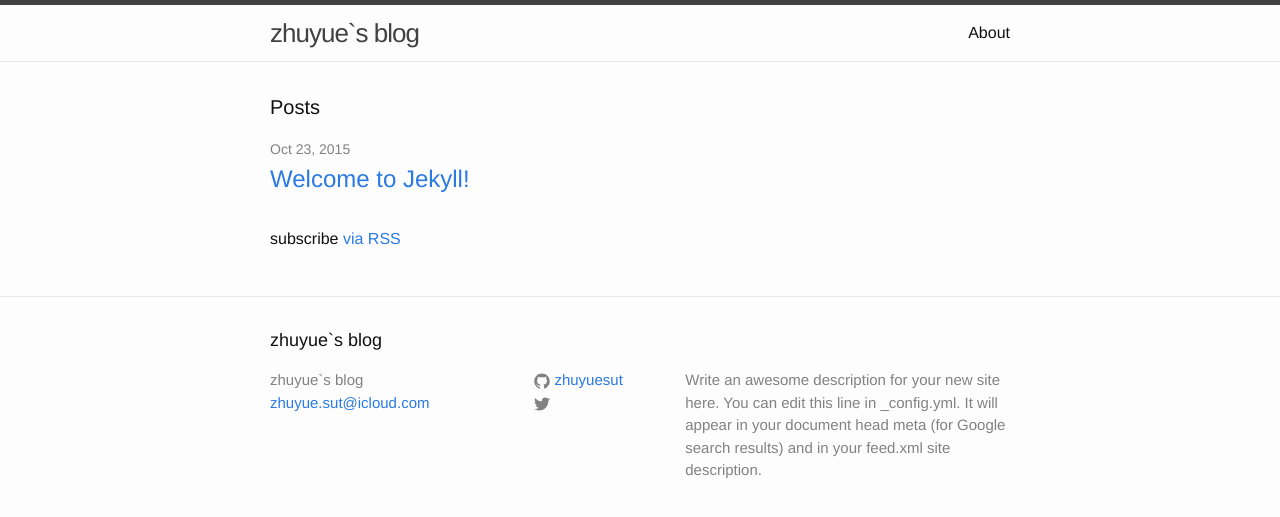
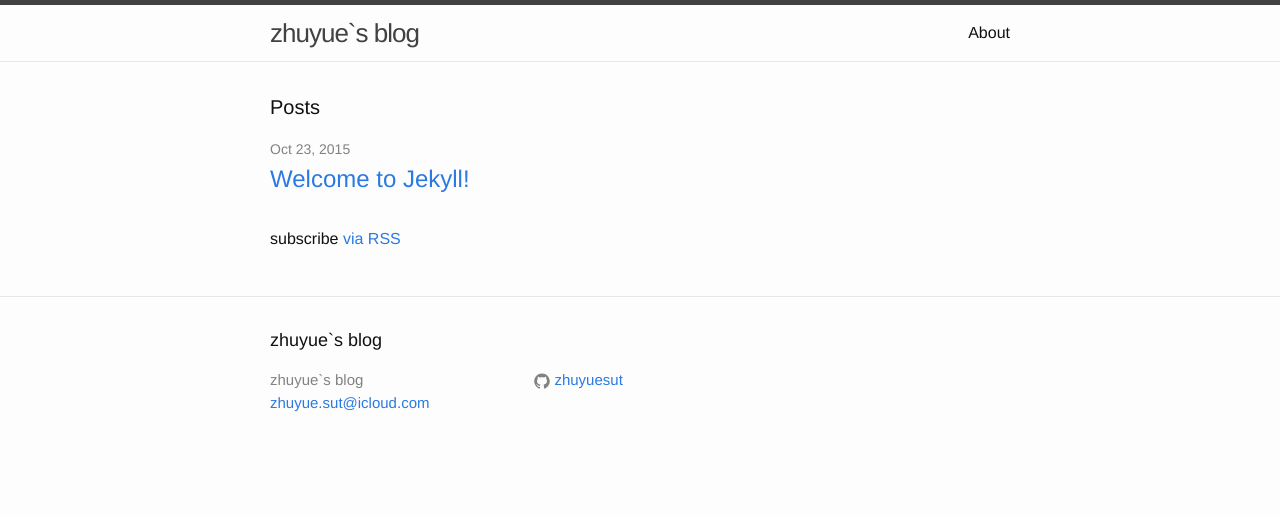
Before and after one commit to zhuyuesut/blog, a Jekyll site: the page built from index.html, in a window 1280 px wide. Shown: the top 517 px of the page. Built offline with Jekyll 4.4.1, drawn with Linux system fonts in a browser that asks for light colours.

Commit message:
Update _config.yml

```diff
--- a/_config.yml
+++ b/_config.yml
@@ -2,12 +2,9 @@
 title: zhuyue`s blog
 email: zhuyue.sut@icloud.com
 description: > # this means to ignore newlines until "baseurl:"
-  Write an awesome description for your new site here. You can edit this
-  line in _config.yml. It will appear in your document head meta (for
-  Google search results) and in your feed.xml site description.
-baseurl: "" # the subpath of your site, e.g. /blog/
+baseurl: # the subpath of your site, e.g. /blog/
 url: "http://blog.jinny.love" # the base hostname & protocol for your site
-twitter_username: ""
+twitter_username:
 github_username:  zhuyuesut
 
 # Build settings
```
